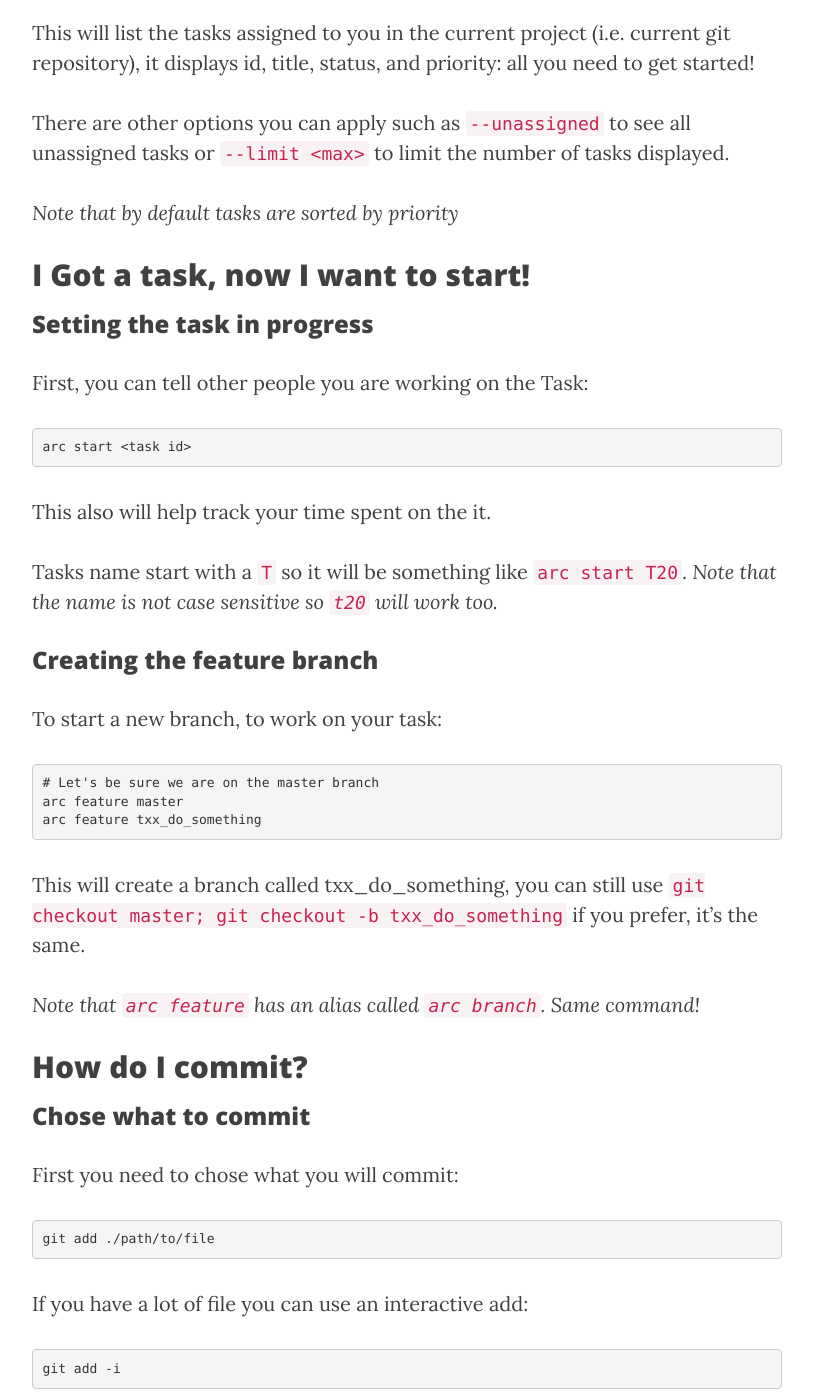
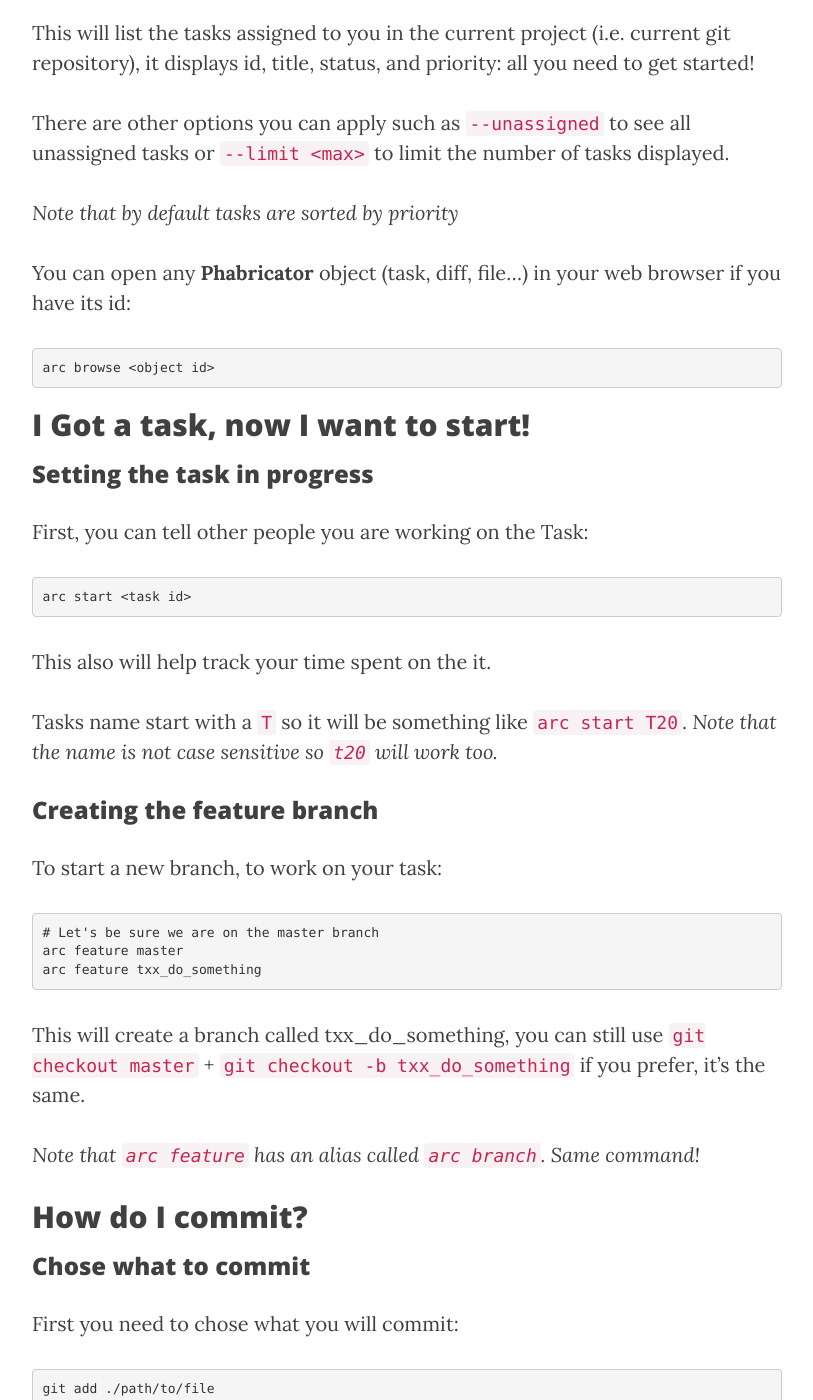
Before and after one commit to thomas-barthelemy/thomas-barthelemy.github.io, a Jekyll site: the page built from _posts/2015-08-20-phabricator-arcanist-flow.markdown, in a window 1280 px wide and 1400 px high, scrolled down 1672 px. Shown: the whole window, without its empty margins (233-1046 px from the left). Built offline with Jekyll 4.4.1, drawn with Linux system fonts in a browser that asks for light colours; nearby versions of some CDN libraries.

Commit message:
added arc browse info

```diff
--- a/_posts/2015-08-20-phabricator-arcanist-flow.markdown
+++ b/_posts/2015-08-20-phabricator-arcanist-flow.markdown
@@ -41,6 +41,10 @@
 
 *Note that by default tasks are sorted by priority*
 
+You can open any **Phabricator** object (task, diff, file...) in your web browser if you have its id:
+
+    arc browse <object id>
+
 ## I Got a task, now I want to start!
 
 ### Setting the task in progress
@@ -62,7 +66,7 @@
     arc feature txx_do_something
 
 This will create a branch called txx_do_something,
-you can still use `git checkout master; git checkout -b txx_do_something` if you prefer, it's the same.
+you can still use `git checkout master` + `git checkout -b txx_do_something` if you prefer, it's the same.
 
 *Note that `arc feature` has an alias called `arc branch`. Same command!*
 
```
Also changed, not shown: other parts of _posts/2015-08-20-phabricator-arcanist-flow.markdown (+1 -1 lines).
